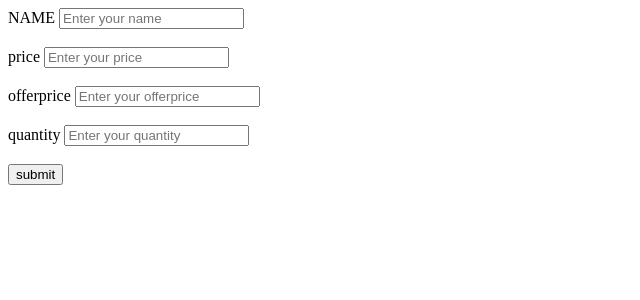
After one commit to Aiswarya2316/Smart_Serve, a Django app: template project/template/mobileappliances/edit.html in a window 1280 px wide. The commit adds this page. Shown: the top 300 px of the page, without its empty margins (0-640 px from the left). Run offline with Django 5.2, Linux system fonts and the light colour scheme; the template is opened without the code that fills it, so the values that code supplies are empty.

Commit message:
e-commerse processing

```diff
--- /dev/null
+++ b/project/template/mobileappliances/edit.html
@@ -0,0 +1,23 @@
+<!DOCTYPE html>
+<html lang="en">
+<head>
+    <meta charset="UTF-8">
+    <meta name="viewport" content="width=device-width, initial-scale=1.0">
+    <title>Document</title>
+</head>
+<body>
+    <form action="" method="post">
+        {% csrf_token %}
+        <label for="">NAME</label>
+    <input type="text"  name="name" value="{{data.name}}" placeholder="Enter your name"><br><br>
+        <label for="">price</label>
+    <input type="number" name="price" value="{{data.price}}" placeholder="Enter your price"><br><br>
+        <label for="">offerprice</label>
+    <input type="number" name="offerprice" value="{{data.offerprice}}" placeholder="Enter your offerprice"><br><br>
+    <label for="">quantity</label>
+    <input type="number" name="quantity" value="{{data.quantity}}" placeholder="Enter your quantity"><br><br>
+        <label for=""></label>
+    <input type="submit" value="submit" ><br>
+    </form>
+</body>
+</html>
--- a/project/template/mobileappliances/viewpro.html
+++ b/project/template/mobileappliances/viewpro.html
@@ -110,7 +110,7 @@
           <p class="price">{{i.price}}</p>
           <p class="quantity">{{i.quantity}}</p>
           <a href="../details">Details</a>
-    <a href="">Edit</a>
+    <a href="../edit">Edit</a>
       </div>
   </div>
 </div>
--- a/project/template/viewproduct.html
+++ b/project/template/viewproduct.html
@@ -110,7 +110,7 @@
           <p class="price">{{i.price}}</p>
           <p class="quantity">{{i.quantity}}</p>
           <a href="../details">Details</a>
-    <a href="">Edit</a>
+    <a href="">Add to cart</a>
       </div>
   </div>
 </div>
```
